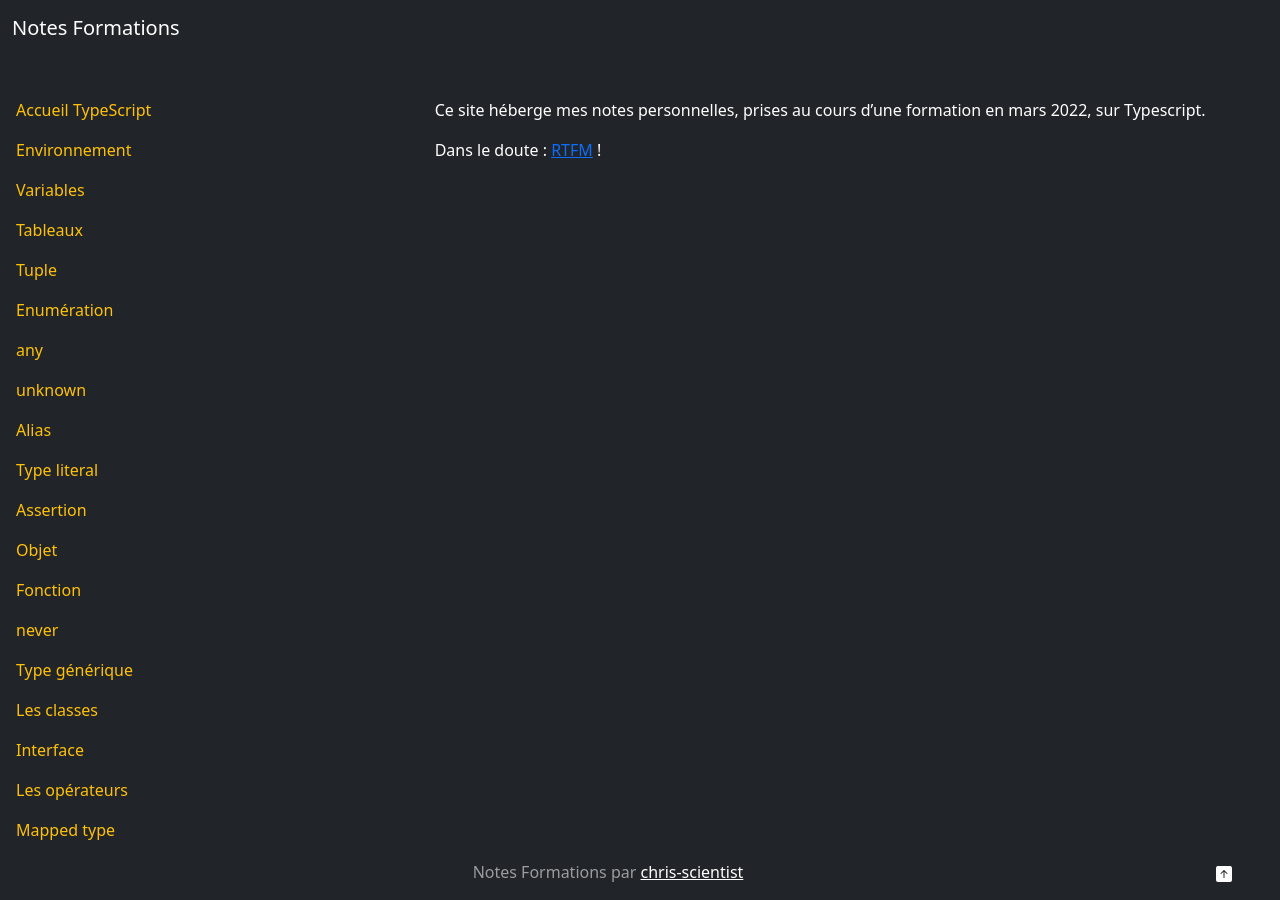
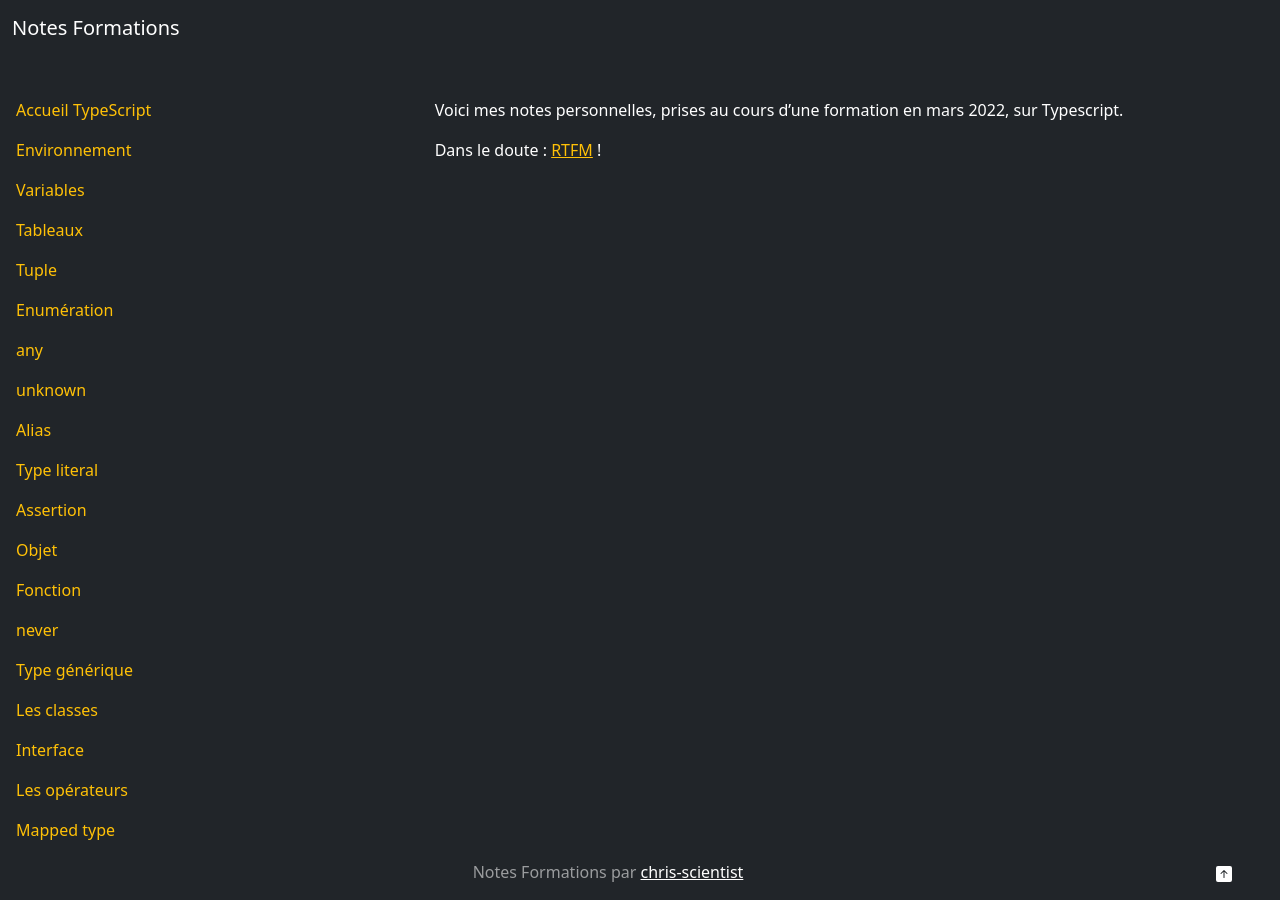
Before and after one commit to cthubert-fr/notes, a Jekyll site: the page built from docs/formation/typescript/index.md, in a window 1280 px wide and 900 px high. Built offline with Jekyll 4.4.1, drawn with Linux system fonts in a browser that asks for light colours; nearby versions of some CDN libraries.

Commit message:
Update accueil Typescript

```diff
--- a/docs/formation/typescript/index.md
+++ b/docs/formation/typescript/index.md
@@ -6,6 +6,6 @@ lang: fr
 my_menu: menu-typescript.html
 ---
 
-Ce site héberge mes notes personnelles, prises au cours d'une formation en mars 2022, sur Typescript.
+Voici mes notes personnelles, prises au cours d'une formation en mars 2022, sur Typescript.
 
-Dans le doute : [RTFM](https://www.typescriptlang.org/docs/) !
+Dans le doute : <a href="https://www.typescriptlang.org/docs/" class="link-warning" >RTFM</a> !
```
